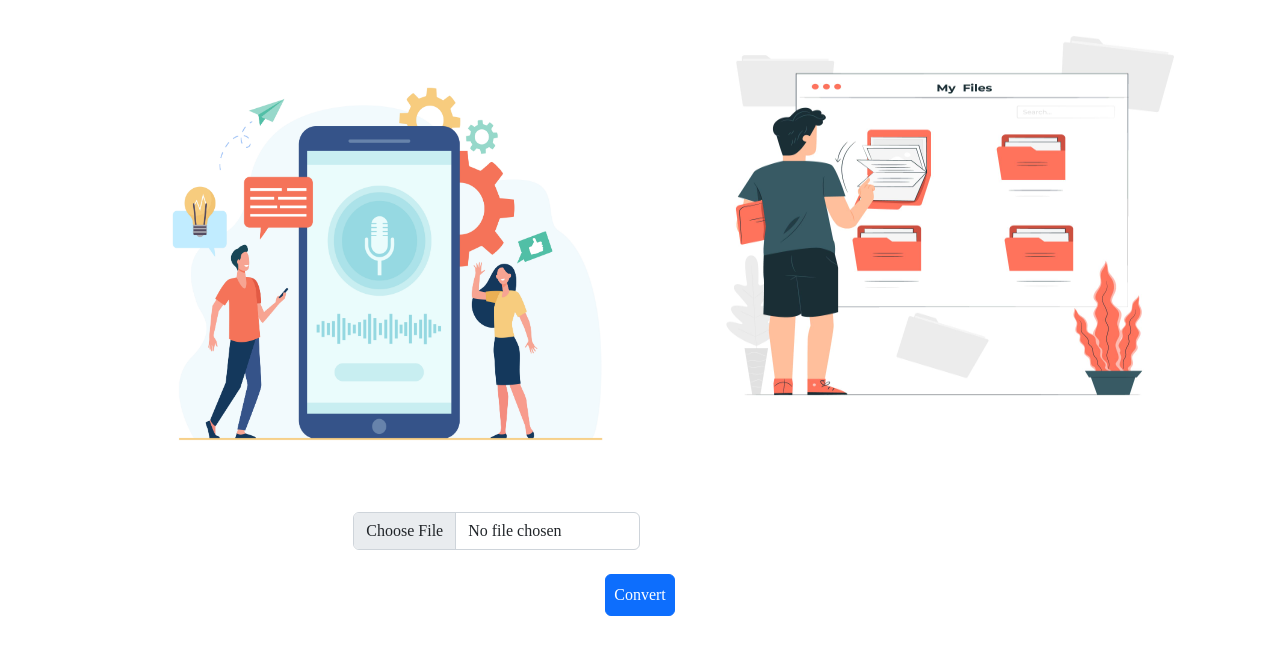
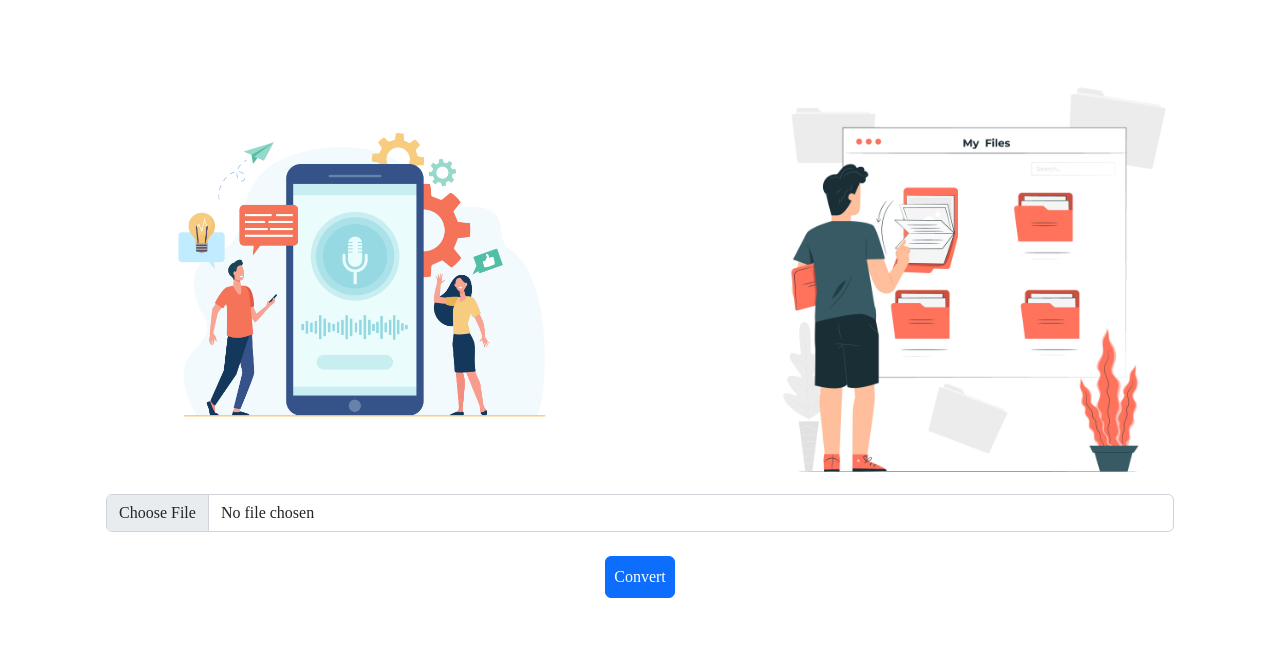
Before and after one commit to Hack-ElitesX/notemaker, a Django app: page /conversion in a window 1280 px wide. Shown: the part 56-719 px from the top of the page. Run offline with Django 4.2, Linux system fonts and the light colour scheme; some libraries are stand-ins or nearby versions; some web fonts are replaced.

Commit message:
added some responsiveness on conversion page!

```diff
--- a/templates/conversion.html
+++ b/templates/conversion.html
@@ -2,28 +2,35 @@
 {% load static %}
 {% block content %}
 <script src="https://cdnjs.cloudflare.com/ajax/libs/font-awesome/6.1.2/js/fontawesome.min.js" crossorigin="anonymous"></script>
-<div class="container my-3 d-flex flex-center">
+<div class="container-fluid d-flex mt-4" style="align-items: center;justify-content:center;height:80vh;">
+  <div class="container my-3 d-flex flex-center">
     <form action="conversion" method="post" enctype="multipart/form-data">
       {% csrf_token %}
-
-      <img src="{% static '/images/imagea.jpg' %}" width="500" height="400" class="rounded float-start m-5" alt="...">
-      <img src="{% static '/images/jaishree.jpg' %}" width="500" height="400" class="rounded float-end" alt="...">
-
-      <div class="row justify-content-evenly m-auto mt-1" style="width:80vw; ">
-        <div class="col-7">
-          <div class="col-lg-6">
-            <input type="file" class="form-control" id="filename" name="file" accept=".mp3, .mp4, .wav, .wav">
+      <div class="container">
+        <div class="row">
+          <div class="col">
+            <img src="{% static '/images/imagea.jpg' %}" style="width:80%" class="rounded float-start m-5" alt="...">
+          </div>
+          <div class="col" >
+            <img src="{% static '/images/jaishree.jpg' %}" style="width:80%" class="rounded float-end" alt="...">
           </div>
         </div>
 
 
-      </div>
+        <div class="row d-flex flex-center m-auto ">
+          <div class="col-sm">
+            <!-- <div class="col-lg-6"> -->
+              <input type="file" class="form-control" id="filename" name="file" accept=".mp3, .mp4, .wav, .m4a">
+            <!-- </div>         -->
+          </div>
+        </div>
 
         <div class="d-flex justify-content-center flex-center my-4 ">
           <button type="submit" class="btn btn-primary p-2 ">Convert</button>
         </div>
       </div>
     </form>
+  </div>
 </div>
 {% comment %}
 <script
```
